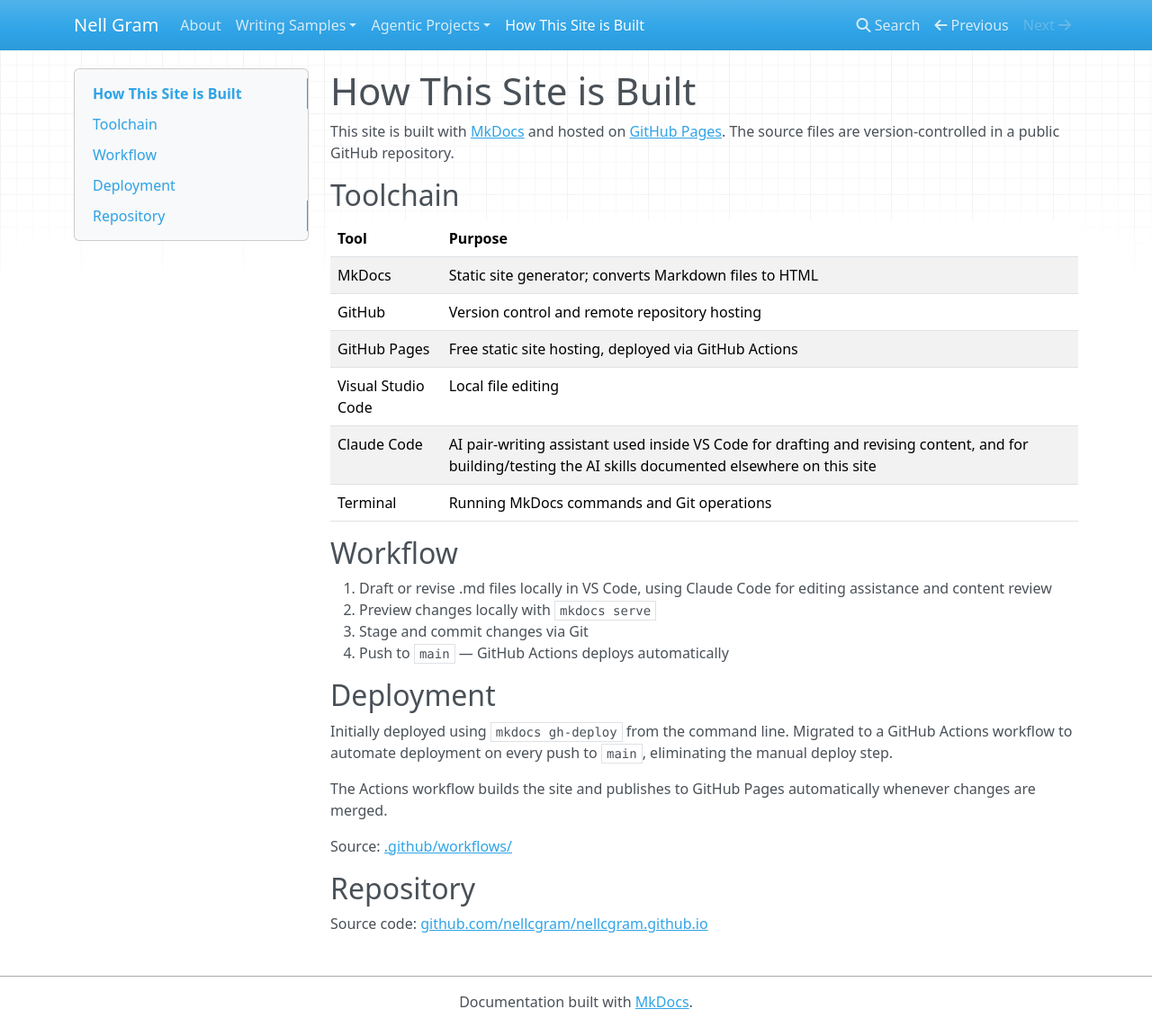
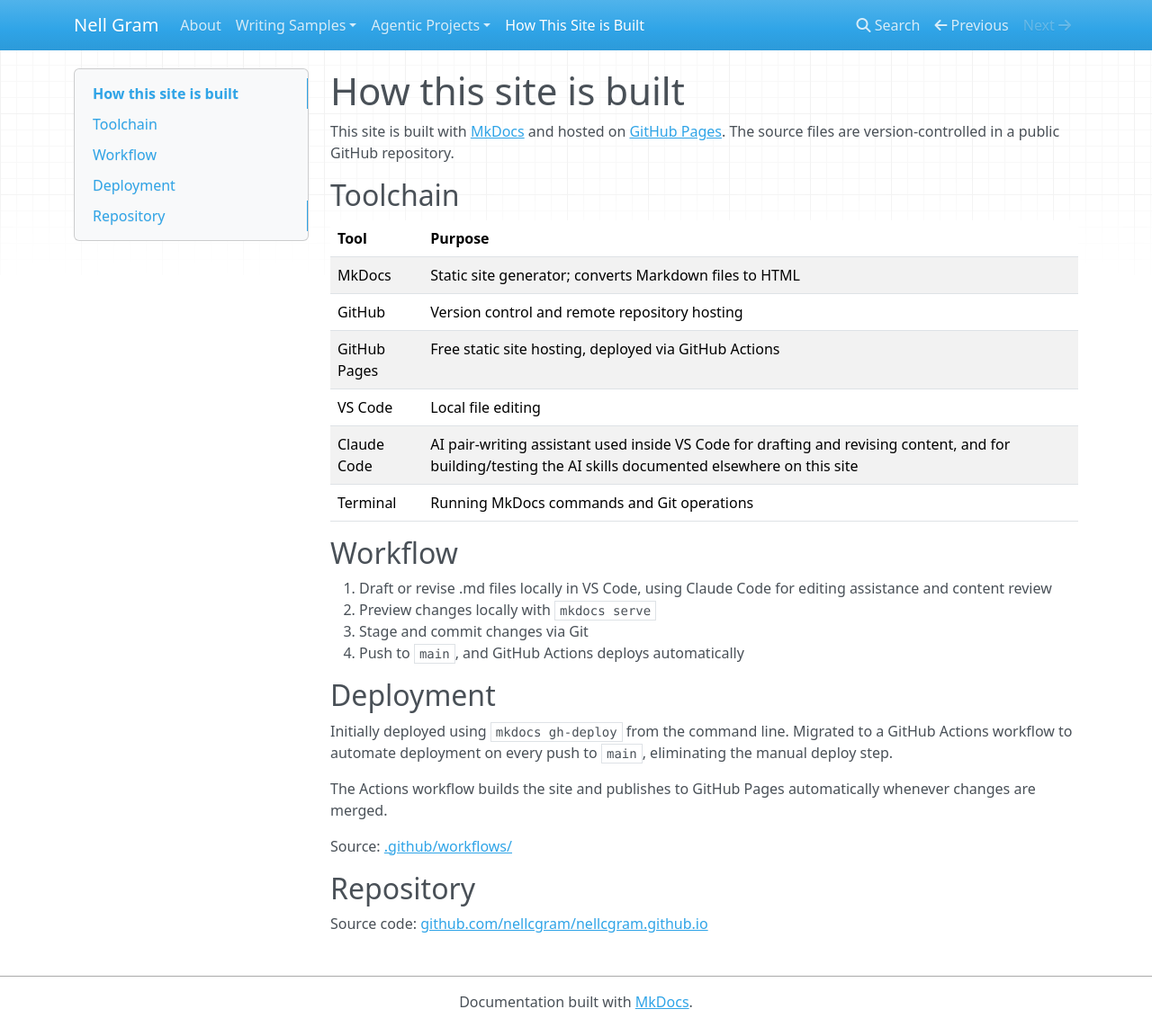
Before and after one commit to nellcgram/nellcgram.github.io, an MkDocs documentation site: the page built from docs/how-this-site-is-built.md, in a window 1280 px wide and 1142 px high. Shown: the whole window at 90% size. Built offline with MkDocs 1.6.1, drawn with Linux system fonts in a browser that asks for light colours; nearby versions of some CDN libraries.

Commit message:
Fix Vale warnings on site page and exempt portfolio pieces from Google style
Co-Authored-By: Claude Sonnet 5.5 <noreply@anthropic.com>

```diff
--- a/docs/how-this-site-is-built.md
+++ b/docs/how-this-site-is-built.md
@@ -1,4 +1,4 @@
-# How This Site is Built
+# How this site is built
 
 This site is built with [MkDocs](https://www.mkdocs.org/) and hosted on
 [GitHub Pages](https://pages.github.com/). The source files are version-controlled
@@ -11,7 +11,7 @@ in a public GitHub repository.
 | MkDocs | Static site generator; converts Markdown files to HTML |
 | GitHub | Version control and remote repository hosting |
 | GitHub Pages | Free static site hosting, deployed via GitHub Actions |
-| Visual Studio Code | Local file editing |
+| VS Code | Local file editing |
 | Claude Code | AI pair-writing assistant used inside VS Code for drafting and revising content, and for building/testing the AI skills documented elsewhere on this site |
 | Terminal | Running MkDocs commands and Git operations |
 
@@ -20,7 +20,7 @@ in a public GitHub repository.
 1. Draft or revise .md files locally in VS Code, using Claude Code for editing assistance and content review
 2. Preview changes locally with `mkdocs serve`
 3. Stage and commit changes via Git
-4. Push to `main` — GitHub Actions deploys automatically
+4. Push to `main`, and GitHub Actions deploys automatically
 
 ## Deployment
 
```
Also changed, not shown: 1 other file.
